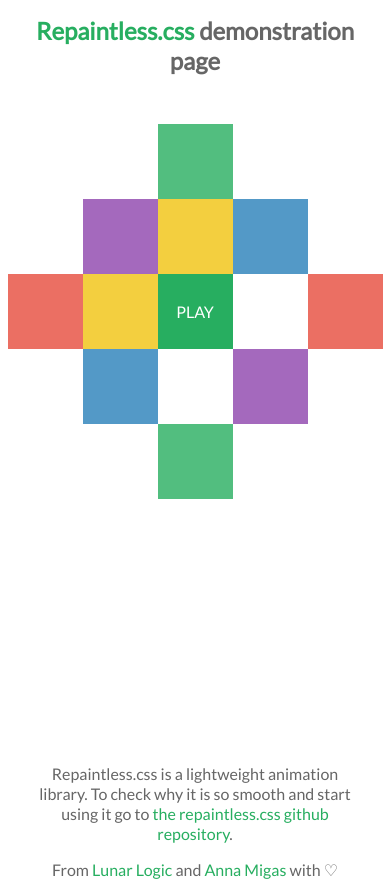
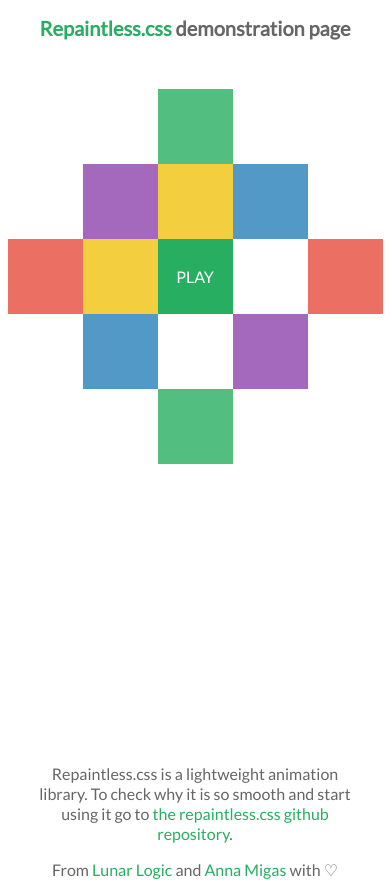
Before and after one commit to szynszyliszys/repaintless, a website: page index.html in a window 390 px wide. Drawn offline with nearby package versions, Linux system fonts and the light colour scheme.

Commit message:
Even smaller h1 for mobile, bit tighter margins

```diff
--- a/scss/config/_typography.scss
+++ b/scss/config/_typography.scss
@@ -1,5 +1,5 @@
 $h1-sizes: (
-  'mobile': 1.5em,
+  'mobile': 1.25em,
   'tablet': 2em,
   'desktop': 3em
 );
--- a/scss/demo/_filters.scss
+++ b/scss/demo/_filters.scss
@@ -3,7 +3,7 @@ $filters-color: $main-color;
 .filters-container {
   width: 85%;
   max-width: 1000px;
-  margin: 1em auto;
+  margin: .5em auto;
   text-align: center;
 
   @media screen and (min-width: $tablet) {
```
Also changed, not shown: css/styles.css.
